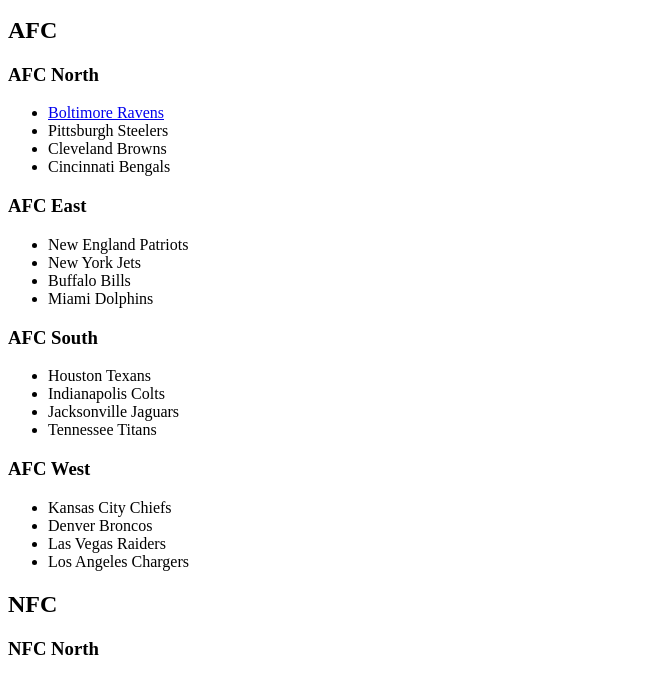
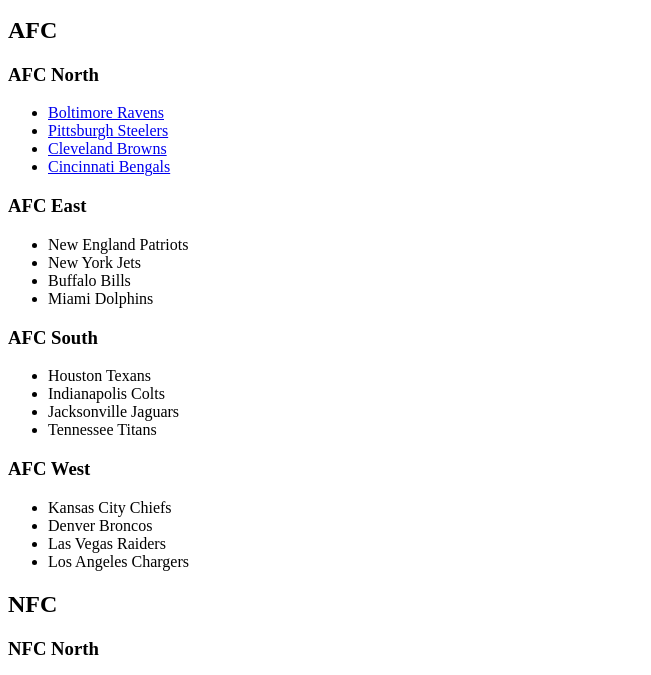
Before and after one commit to f-e-i-s-a-r/nfl_teams, a plain HTML site: page index.html in a window 1280 px wide. Shown: the part 101-776 px from the top of the page, without its empty margins (0-651 px from the left). Drawn offline with Linux system fonts and the light colour scheme.

Commit message:
added AFC north links

```diff
--- a/index.html
+++ b/index.html
@@ -16,9 +16,9 @@
         <h3> AFC North </h3>
             <ul>
                 <li> <a href="./afc/afc_north/ravens.html"> Boltimore Ravens </a> </li>
-                <li> Pittsburgh Steelers </li>
-                <li> Cleveland Browns </li>
-                <li> Cincinnati Bengals </li>
+                <li> <a href="./afc/afc_north/steelers.html"> Pittsburgh Steelers </a> </li>
+                <li> <a href="./afc/afc_north/browns.html"> Cleveland Browns </a> </li>
+                <li> <a href="./afc/afc_north/bengals.html"> Cincinnati Bengals </a> </li>
             </ul>
         <h3> AFC East </h3>
             <ul>
```
